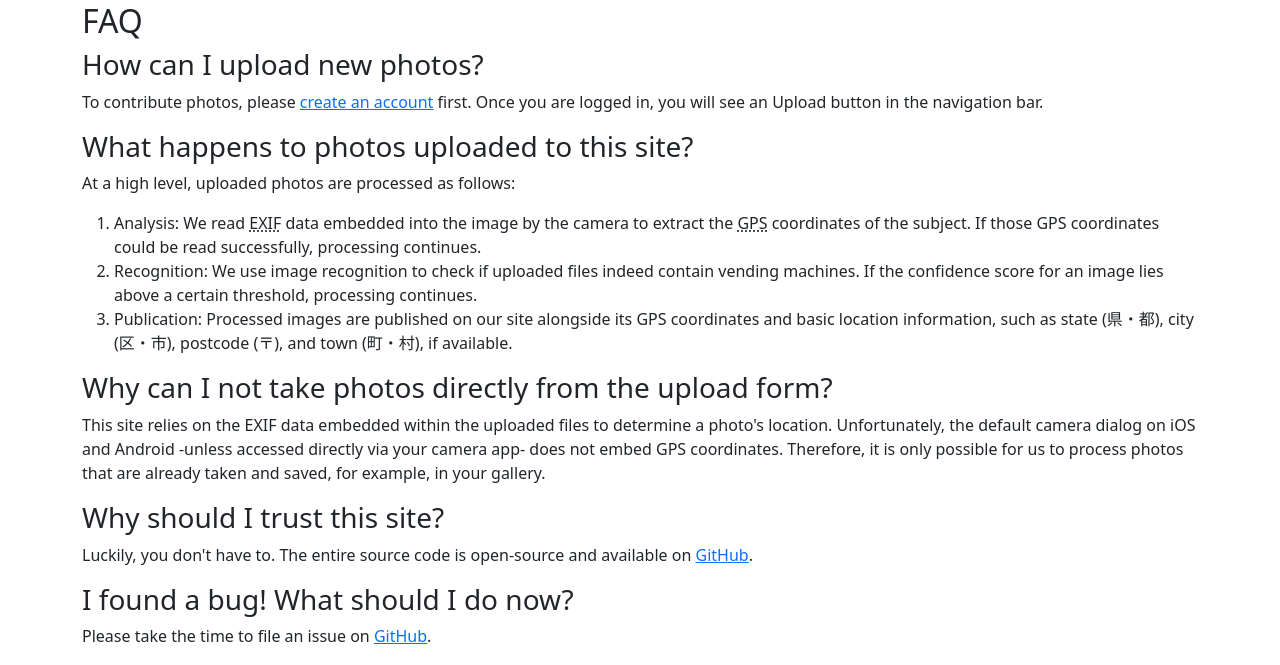
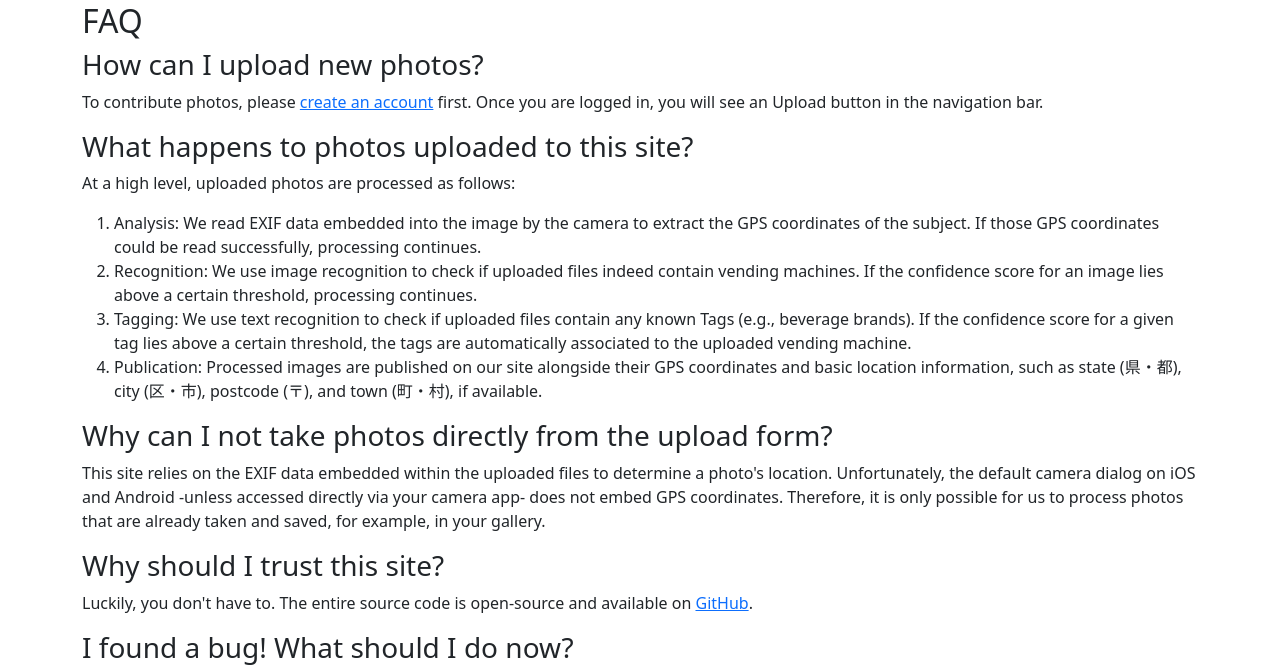
Before and after one commit to hcrudolph/hanbaiki.fyi, a Django app: page /about/ in a window 1280 px wide. Shown: the part 445-1110 px from the top of the page. Before the commit the page ends 1089 px from the top, so only its background shows below. Run offline with Django 5.2, Linux system fonts and the light colour scheme; parts of the project's set-up code (start-up, migrations or seed data) failed here and were passed over; some libraries are stand-ins or nearby versions.

Commit message:
aligns `about` page to Github readme

```diff
--- a/photoroll/templates/photoroll/about.html
+++ b/photoroll/templates/photoroll/about.html
@@ -22,9 +22,11 @@
         <h3>What happens to photos uploaded to this site?</h3>
         <p>At a high level, uploaded photos are processed as follows:</p>
         <ol>
-            <li>Analysis: We read <abbr title="Exchangeable Image File Format">EXIF</abbr> data embedded  into the image by the camera to extract the <abbr title="Global Positioning System">GPS</abbr> coordinates of the subject. If those GPS coordinates could be read successfully, processing continues.</li>
+            <li>Analysis: We read EXIF data embedded into the image by the camera to extract the GPS coordinates of the subject. If those GPS coordinates could be read successfully, processing continues.</li>
             <li>Recognition: We use image recognition to check if uploaded files indeed contain vending machines. If the confidence score for an image lies above a certain threshold, processing continues.</li>
-            <li>Publication: Processed images are published on our site alongside its GPS coordinates and basic location information, such as state (県・都), city (区・市), postcode (〒), and town (町・村), if available.</li>
+            <li>Tagging: We use text recognition to check if uploaded files contain any known Tags (e.g., beverage brands). If the confidence score for a given tag lies above a certain threshold, the tags are automatically associated to the uploaded vending machine.</li>
+            <li>Publication: Processed images are published on our site alongside their GPS coordinates and basic location information, such as state (県・都), city (区・市), postcode (〒), and town (町・村), if available.</li>
+
         </ol>
 
         <h3>Why can I not take photos directly from the upload form?</h3>
```
